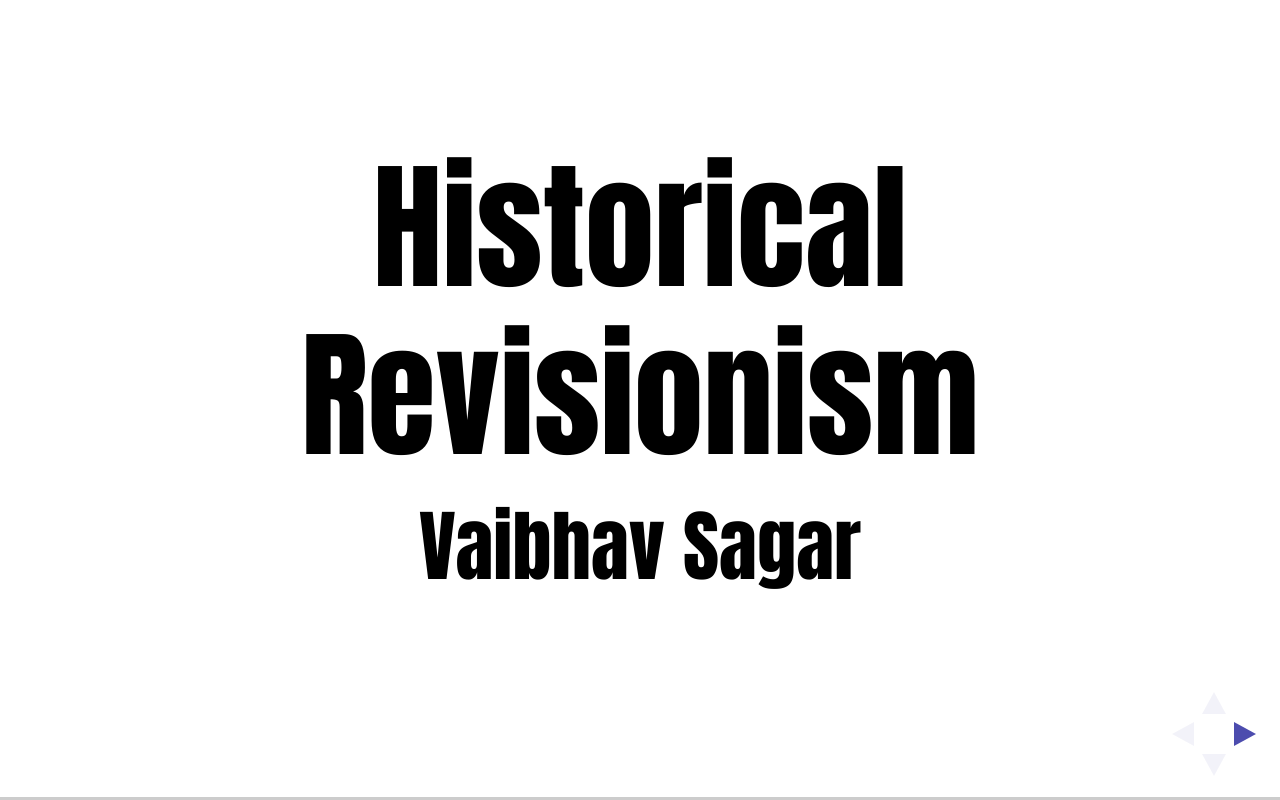
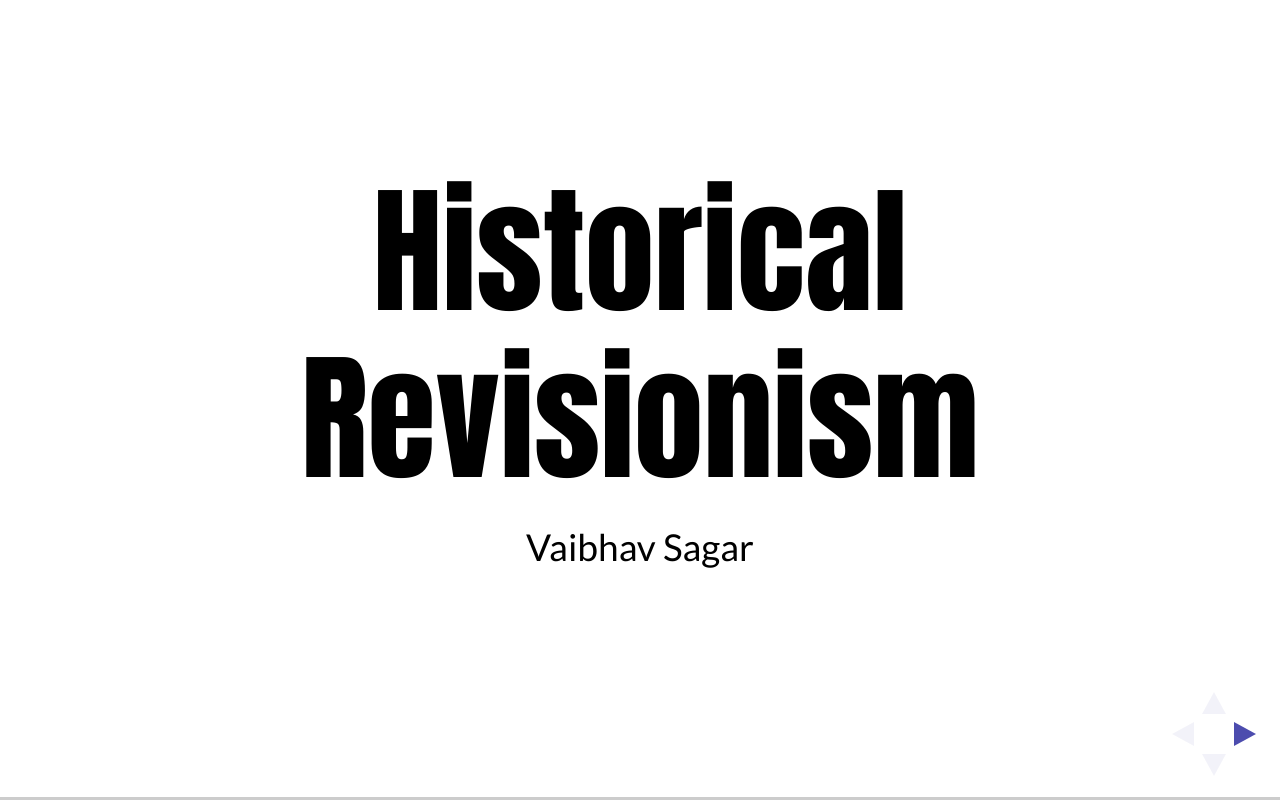
Before and after one commit to vaibhavsagar/git-internals-workshop, a plain HTML site: page index.html in a window 1280 px wide. Drawn offline with Linux system fonts and the light colour scheme; a web font is replaced by a local one.

Commit message:
Travis build 19 pushed to Github Pages

```diff
--- a/index.html
+++ b/index.html
@@ -29,7 +29,7 @@
 
 <section>
   <h1 class="title">Historical Revisionism</h1>
-  <h2 class="author">Vaibhav Sagar</h2>
+  <p class="author">Vaibhav Sagar</p>
 </section>
 
 <section id="working-on-a-git-library" class="slide level1">
@@ -92,7 +92,7 @@
         dependencies: [
           { src: 'reveal.js/lib/js/classList.js', condition: function() { return !document.body.classList; } },
           { src: 'reveal.js/plugin/zoom-js/zoom.js', async: true },
-          { src: 'reveal.js/plugin/notes/notes.js', async: true }
+              { src: 'reveal.js/plugin/notes/notes.js', async: true }
         ]
       });
     </script>
```
